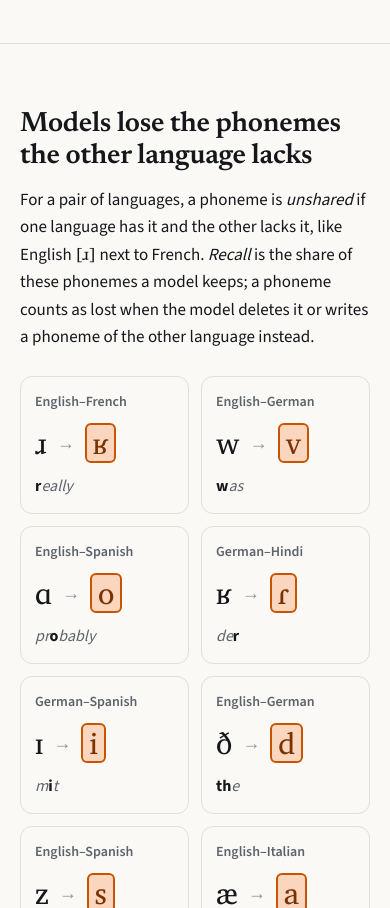
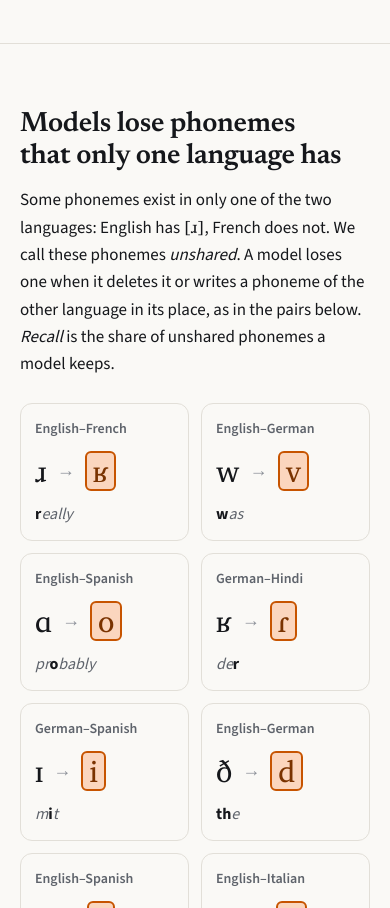
Before and after one commit to moranyanuka/phonological-interference, a plain HTML site: page index.html in a window 390 px wide. Shown: the part 1956-2864 px from the top of the page. Drawn offline with nearby package versions, Linux system fonts and the light colour scheme; a web font is replaced by a local one.

Commit message:
Plainer heading and definition for unshared phonemes

```diff
--- a/index.html
+++ b/index.html
@@ -419,9 +419,9 @@ footer .wrap { display: grid; gap: 10px; }
 
 <section class="block" id="interference">
   <div class="wrap">
-    <h2>Models lose the phonemes the other language lacks</h2>
+    <h2>Models lose phonemes that only one language has</h2>
     <div class="stack intro prose">
-      <p>For a pair of languages, a phoneme is <em>unshared</em> if one language has it and the other lacks it, like English <span class="ipa">[ɹ]</span> next to French. <em>Recall</em> is the share of these phonemes a model keeps; a phoneme counts as lost when the model deletes it or writes a phoneme of the other language instead.</p>
+      <p>Some phonemes exist in only one of the two languages: English has <span class="ipa">[ɹ]</span>, French does not. We call these phonemes <em>unshared</em>. A model loses one when it deletes it or writes a phoneme of the other language in its place, as in the pairs below. <em>Recall</em> is the share of unshared phonemes a model keeps.</p>
     </div>
     <div class="cards" id="cards"></div>
 
```
